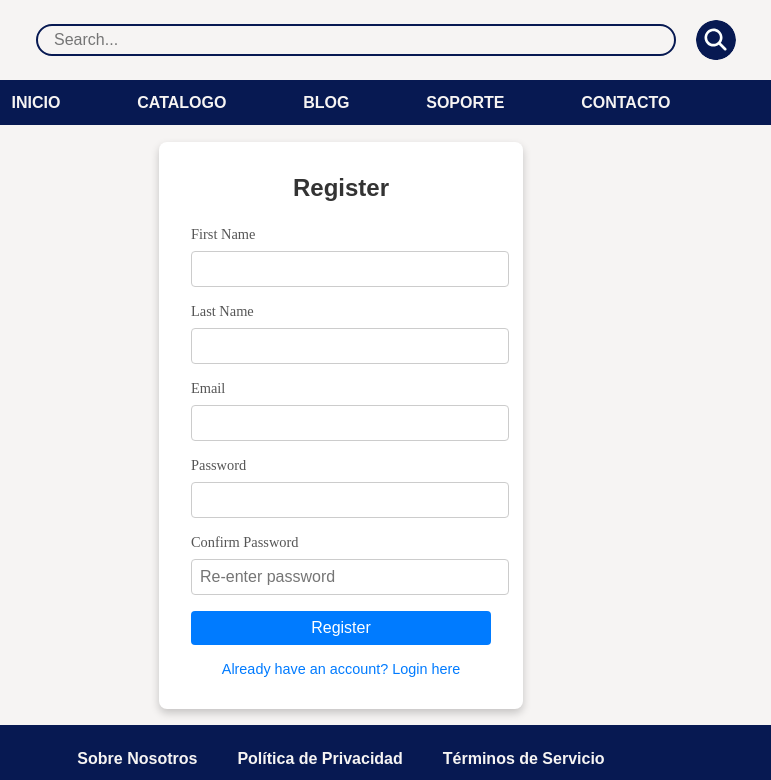
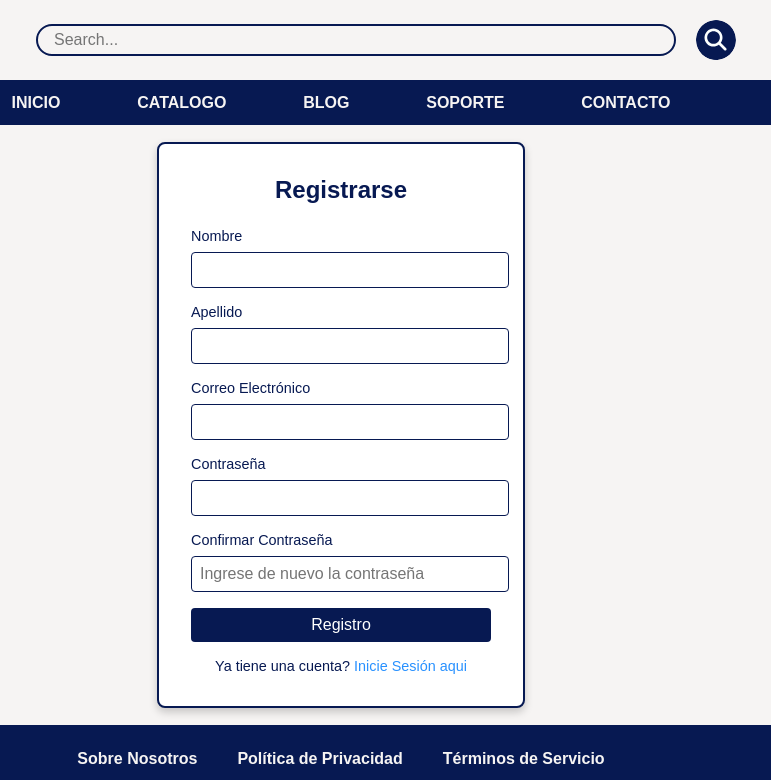
Before and after one commit to Josmar-o/js-electronics-web, a website: page html/login.html in a window 1280 px wide. Both pictures are taken after a click on the element "Registrese aqui". Shown: the top 780 px of the page, 299-1070 px from the left. Drawn offline with Linux system fonts and the light colour scheme; some packages are replaced by stand-ins of ours; no server answers; a script that the page names is missing; files whose address does not match are found by name.

Commit message:
Afinando detalles

```diff
--- a/html/login.html
+++ b/html/login.html
@@ -3,7 +3,7 @@
 <head>
     <meta charset="UTF-8">
     <meta name="viewport" content="width=device-width, initial-scale=1.0">
-    <title>Login & Register</title>
+    <title>Inicio de Sesión y Registro</title>
     <script src="/public/js/cargarReutilizable.js"></script>
     <link rel="stylesheet" href="/public/css/login.css">
     <link rel="stylesheet" href="/public/css/comun.css">
@@ -17,37 +17,37 @@
 
     <div class="forms-container">
         <div class="form-container">
-            <h2 id="form-title">Login</h2>
+            <h2 id="form-title">Iniciar Sesión</h2>
             <form id="login-form" onsubmit="handleLogin(event)">
-                <label for="email">Email</label>
+                <label for="email">Correo Electrónico</label>
                 <input type="email" id="email" name="email" required>
 
-               <label for="password">Password</label>
+               <label for="password">Contraseña</label>
                 <input type="password" id="password" name="password" required>
 
-                <button type="submit">Login</button>
+                <button type="submit">Iniciar Sesión</button>
                 <p class="toggle-link">No tienes una Cuenta? <span onclick="toggleForm()">Registrese aqui</span></p>
             </form>
 
 
             <form id="register-form" style="display: none;" onsubmit="handleRegistration(event)">
-                <label for="first-name">First Name</label>
+                <label for="first-name">Nombre</label>
                 <input type="text" id="first-name" name="firstName" required>
 
-                <label for="last-name">Last Name</label>
+                <label for="last-name">Apellido</label>
                 <input type="text" id="last-name" name="lastName" required>
 
-                <label for="reg-email">Email</label>
+                <label for="reg-email">Correo Electrónico</label>
                 <input type="email" id="reg-email" name="email" required>
 
-                <label for="reg-password">Password</label>
+                <label for="reg-password">Contraseña</label>
                 <input type="password" id="reg-password" name="password" required>
 
-                <label for="confirm-password">Confirm Password</label>
-                <input type="password" id="confirm-password" name="confirmPassword" required placeholder="Re-enter password">
+                <label for="confirm-password">Confirmar Contraseña</label>
+                <input type="password" id="confirm-password" name="confirmPassword" required placeholder="Ingrese de nuevo la contraseña">
 
-                <button type="submit">Register</button>
-                <p class="toggle-link">Already have an account? <span onclick="toggleForm()">Login here</span></p>
+                <button type="submit">Registro</button>
+                <p class="toggle-link">Ya tiene una cuenta? <span onclick="toggleForm()">Inicie Sesión aqui</span></p>
             </form>
 
 
--- a/public/css/login.css
+++ b/public/css/login.css
@@ -15,6 +15,10 @@
 	--font-sec: 'Garet', sans-serif;
 }
 
+h1, h2, h3, button, span, label{
+	font-family: var(--font-main);
+	background-color: transparent ;
+}
 
 
 .forms-container{
@@ -30,13 +34,14 @@
     padding: 2rem;
     border-radius: 8px;
     box-shadow: 0 4px 8px rgba(0, 0, 0, 0.2);
+    border: 2px solid var(--azul-oscuro);
     width: 300px;
     text-align: center;
 }
 
 h2 {
     margin-bottom: 1.5rem;
-    color: #333;
+    color: var(--azul-oscuro);
 }
 
 label {
@@ -44,7 +49,7 @@ label {
     text-align: left;
     font-size: 0.9rem;
     margin-bottom: 0.5rem;
-    color: #555;
+    color: var(--azul-oscuro);
 }
 
 input[type="text"],
@@ -53,7 +58,7 @@ input[type="password"] {
     width: 100%;
     padding: 0.5rem;
     margin-bottom: 1rem;
-    border: 1px solid #ccc;
+    border: 1px solid var(--azul-oscuro);
     border-radius: 4px;
     font-size: 1rem;
 }
@@ -61,7 +66,7 @@ input[type="password"] {
 #register-form button, #login-form button {
     width: 100%;
     padding: 0.5rem;
-    background-color: #007bff;
+    background-color: var(--azul-oscuro);
     border: none;
     border-radius: 4px;
     color: #fff;
@@ -71,17 +76,22 @@ input[type="password"] {
 }
 
 #register-form button:hover, #login-form button:hover {
-    background-color: #0056b3;
+    background-color: var(--azul-claro);
 }
 
 .toggle-link {
     font-size: 0.9rem;
     margin-top: 1rem;
-    color: #007bff;
+    color: var(--azul-oscuro);
     cursor: pointer;
 }
 
 .toggle-link span {
-    color: #007bff;
+    color: var(--azul-claro);
     cursor: pointer;
 }
+
+
+.toggle-link span:hover {
+    text-decoration: underline;
+}
--- a/public/css/perfil.css
+++ b/public/css/perfil.css
@@ -54,5 +54,5 @@ button{
 }
 
 .perfil-view p strong {
-	color: var(--azul-claro);
+	color: var(--azul-oscuro);
 }
--- a/public/js/loginOrRegister.js
+++ b/public/js/loginOrRegister.js
@@ -6,10 +6,10 @@ function toggleForm() {
     if (loginForm.style.display === "none") {
         loginForm.style.display = "block";
         registerForm.style.display = "none";
-        formTitle.textContent = "Login";
+        formTitle.textContent = "Iniciar Sesión";
     } else {
         loginForm.style.display = "none";
         registerForm.style.display = "block";
-        formTitle.textContent = "Register";
+        formTitle.textContent = "Registrarse";
     }
 }
```
Also changed, not shown: app.js (+5 -4 lines), admin/agregarBlog.html (line endings or trailing spaces), 3 other files.
